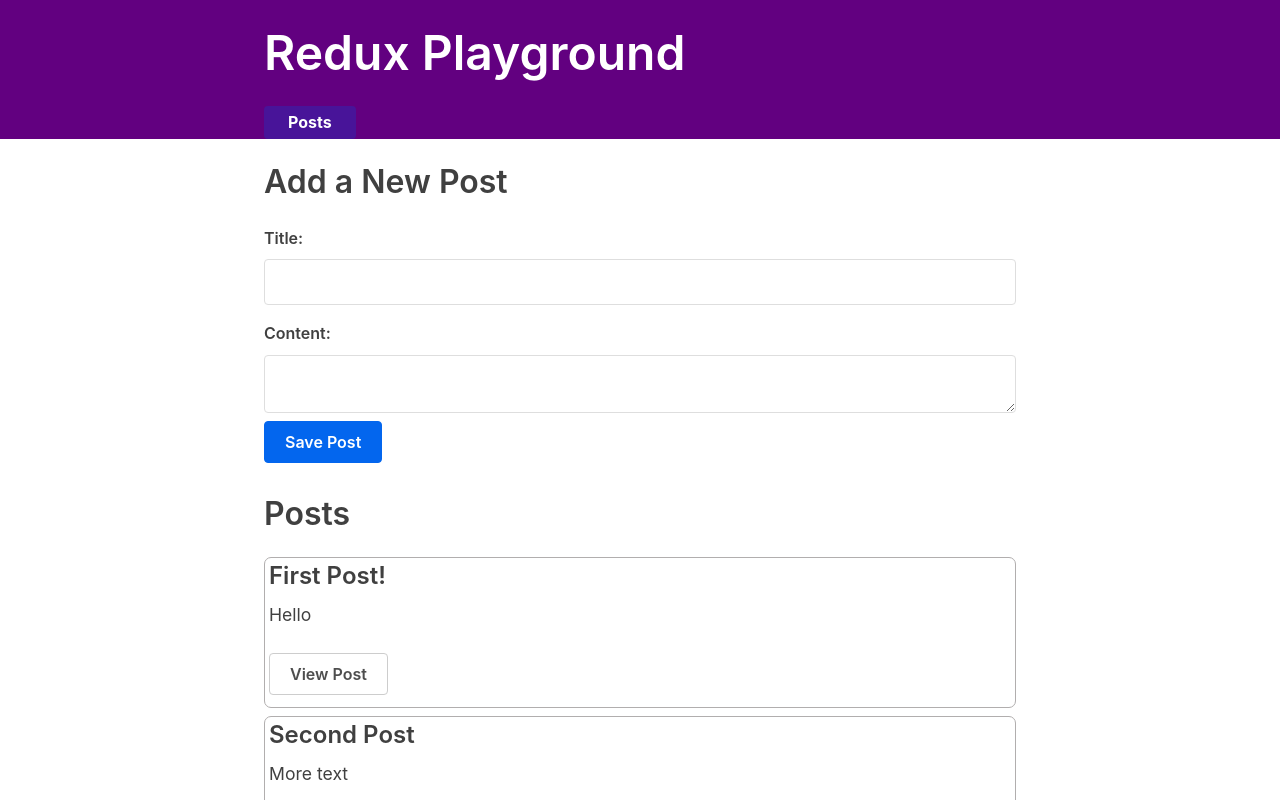
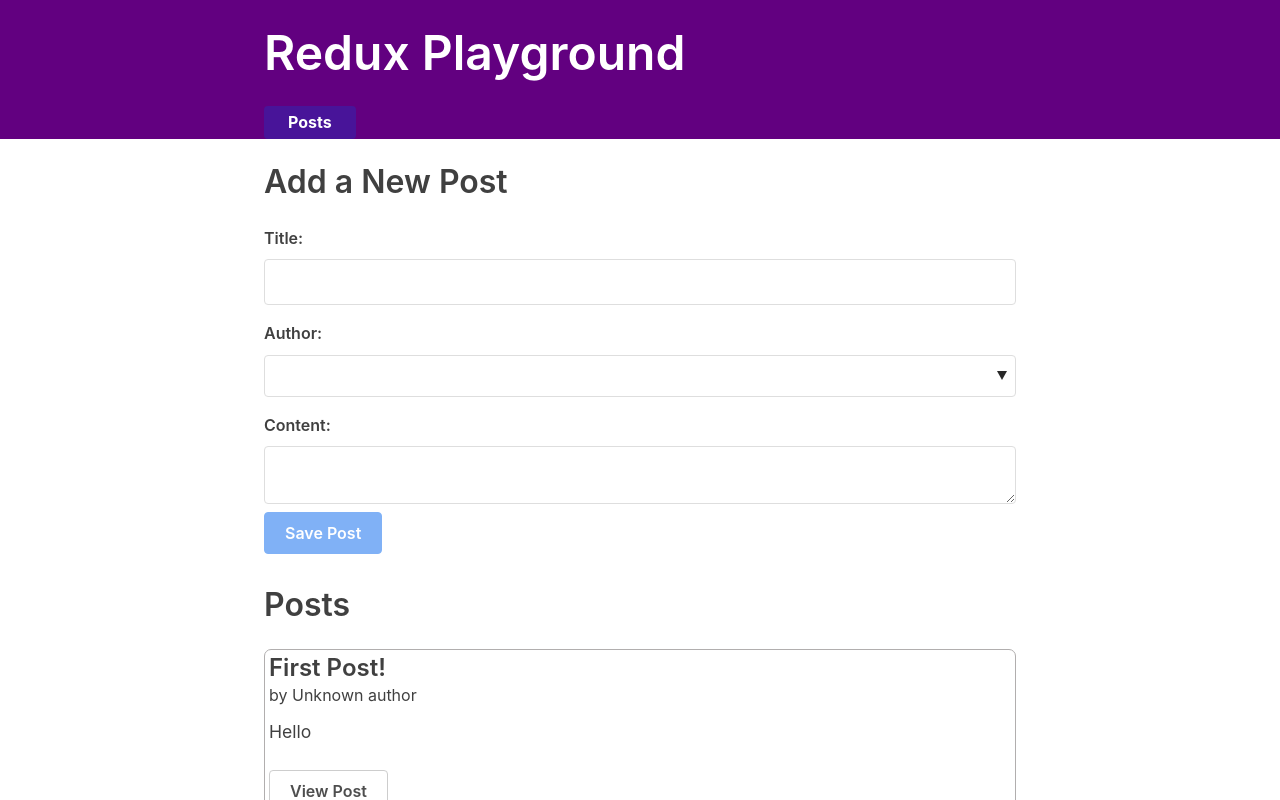
Before and after one commit to imfanchen/my-redux-app, a React (Create React App) app: page / in a window 1280 px wide. Shown: the top 800 px of the page. Built offline with nearby package versions, Linux system fonts and the light colour scheme; what miragejs, txtgen would draw is missing.

Commit message:
Adding user to the post

```diff
--- a/src/app/store.js
+++ b/src/app/store.js
@@ -2,6 +2,7 @@
 
 import { configureStore } from '@reduxjs/toolkit'
 import postsReducer from '../features/posts/postsSlice'
+import usersReducer from '../features/users/usersSlice'
 
 // function rootReducer(state = {}, action) {
 //   return {
@@ -30,5 +31,6 @@ export default configureStore({
     // and all the data for state.posts will be updated by the postReducer
     // when the actions are dispatched.
     posts: postsReducer,
+    users: usersReducer,
   },
 })
--- a/src/features/posts/AddPostForm.js
+++ b/src/features/posts/AddPostForm.js
@@ -1,17 +1,20 @@
 import React, { useState } from 'react'
-import { useDispatch } from 'react-redux'
+import { useDispatch, useSelector } from 'react-redux'
+import { postAdded } from './postsSlice'
 // import { nanoid } from '@reduxjs/toolkit'
-import { postAdded } from './postsSlice'
 
 export const AddPostForm = () => {
   // Store local state with useState hook.
   const [title, setTitle] = useState('')
   const [content, setContent] = useState('')
+  const [userId, setUserId] = useState('')
 
   const dispatch = useDispatch() // Access the store's dispatch function.
+  const users = useSelector((state) => state.users)
 
   const onTitleChanged = (e) => setTitle(e.target.value)
   const onContentChanged = (e) => setContent(e.target.value)
+  const onAuthorChanged = (e) => setUserId(e.target.value)
 
   // This is a hand-written action creator without using createSlice hook
   // function postAdded(title, content) {
@@ -27,11 +30,19 @@ export const AddPostForm = () => {
       // Function nanoid() from React Toolkit generates a random unique ID.
       // dispatch(postAdded({ id: nanoid(), title, content }))
       // If we need to dispatch the same action from many components without duplicating the impure logic:
-      dispatch(postAdded(title, content))
+      dispatch(postAdded(title, content, userId))
       setTitle('')
       setContent('')
     }
   }
+
+  const canSave = Boolean(title) && Boolean(content) && Boolean(userId)
+
+  const usersOptions = users.map((user) => (
+    <option key={user.id} value={user.id}>
+      {user.name}
+    </option>
+  ))
 
   return (
     <section>
@@ -45,6 +56,11 @@ export const AddPostForm = () => {
           value={title}
           onChange={onTitleChanged}
         />
+        <label htmlFor="postAuthor">Author:</label>
+        <select id="postAuthor" value={userId} onChange={onAuthorChanged}>
+          <option value="" />
+          {usersOptions}
+        </select>
         <label htmlFor="postContent">Content:</label>
         <textarea
           id="postContent"
@@ -52,7 +68,7 @@ export const AddPostForm = () => {
           value={content}
           onChange={onContentChanged}
         />
-        <button type="button" onClick={onSavePostClicked}>
+        <button type="button" onClick={onSavePostClicked} disabled={!canSave}>
           Save Post
         </button>
       </form>
--- a/src/features/posts/EditPostForm.js
+++ b/src/features/posts/EditPostForm.js
@@ -1,6 +1,7 @@
 import React, { useState } from 'react'
 import { useDispatch, useSelector } from 'react-redux'
 import { useHistory } from 'react-router-dom'
+import { PostAuthor } from './PostAuthor'
 
 import { postUpdated } from './postsSlice'
 
@@ -39,6 +40,7 @@ export const EditPostForm = ({ match }) => {
           value={title}
           onChange={onTitleChanged}
         />
+        <PostAuthor userId={post.user}/>
         <label htmlFor="postContent">Content:</label>
         <textarea
           id="postContent"
--- /dev/null
+++ b/src/features/posts/PostAuthor.js
@@ -0,0 +1,12 @@
+// A component that takes a user ID as a prop,
+// looks up the right user object, and formats the user's name.
+
+import React from 'react'
+import { useSelector } from 'react-redux'
+
+export const PostAuthor = ({ userId }) => {
+  const author = useSelector((state) =>
+    state.users.find((user) => user.id === userId)
+  )
+  return <span> by {author ? author.name : 'Unknown author'}</span>
+}
--- a/src/features/posts/PostsList.js
+++ b/src/features/posts/PostsList.js
@@ -1,6 +1,7 @@
 import React from 'react'
 import { useSelector } from 'react-redux'
 import { Link } from 'react-router-dom'
+import { PostAuthor } from './PostAuthor'
 
 export const PostsList = () => {
   // Store only global state using Redux.
@@ -9,6 +10,9 @@ export const PostsList = () => {
   const renderedPosts = posts.map((post) => (
     <article className="post-excerpt" key={post.id}>
       <h3>{post.title}</h3>
+      <div>
+        <PostAuthor userId={post.user}/>
+      </div>
       <p className="post-content">{post.content.substring(0, 100)}</p>
       <Link to={`/posts/${post.id}`} className="button muted-button">
         View Post
--- a/src/features/posts/SinglePostPage.js
+++ b/src/features/posts/SinglePostPage.js
@@ -1,6 +1,7 @@
 import React from 'react'
 import { useSelector } from 'react-redux'
 import { Link } from 'react-router-dom'
+import { PostAuthor } from './PostAuthor'
 
 export const SinglePostPage = ({ match }) => {
   // React Router will pass in a match object containing the URL.
@@ -25,6 +26,9 @@ export const SinglePostPage = ({ match }) => {
     <section>
       <article className="post">
         <h2>{post.title}</h2>
+        <div>
+          <PostAuthor userId={post.user} />
+        </div>
         <p className="post-content">{post.content}</p>
         <Link to={`/editPost/${post.id}`} className="button">
           Edit Post
--- a/src/features/posts/postsSlice.js
+++ b/src/features/posts/postsSlice.js
@@ -25,12 +25,13 @@ const postsSlice = createSlice({
 
     // The prepare callback function runs additional logic to customize the action payload.
     postAdded: {
-      prepare(title, content) {
+      prepare(title, content, userId) {
         return {
           payload: {
             id: nanoid(),
             title,
-            content
+            content,
+            user: userId
           }
         }
       },
--- /dev/null
+++ b/src/features/users/usersSlice.js
@@ -0,0 +1,15 @@
+import { createSlice } from '@reduxjs/toolkit'
+
+const initialState = [
+    { id: '0', name: 'Andrew Clark'},
+    { id: '1', name: 'Dan Abramov'},
+    { id: '2', name: 'Fan Chen'},
+]
+
+const usersSlice = createSlice({
+    name: 'users',
+    initialState,
+    reducers: {}
+})
+
+export default usersSlice.reducer
```
